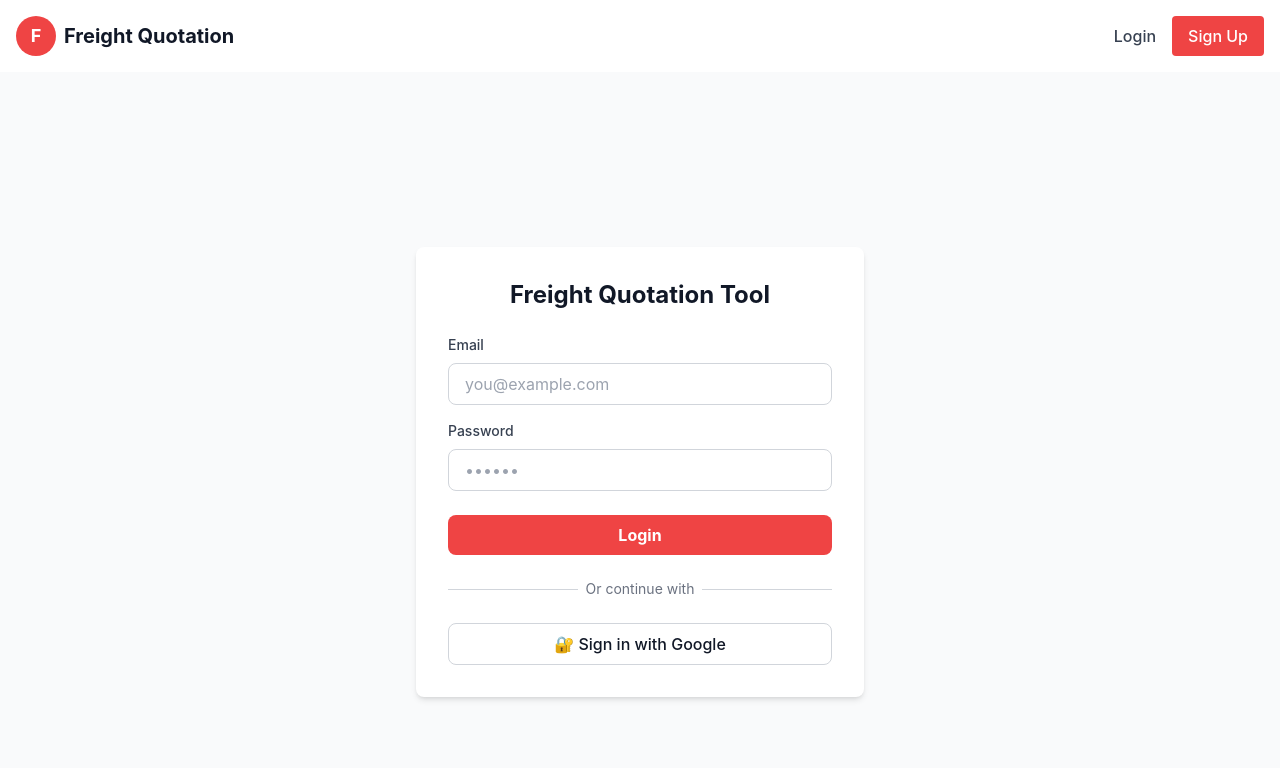
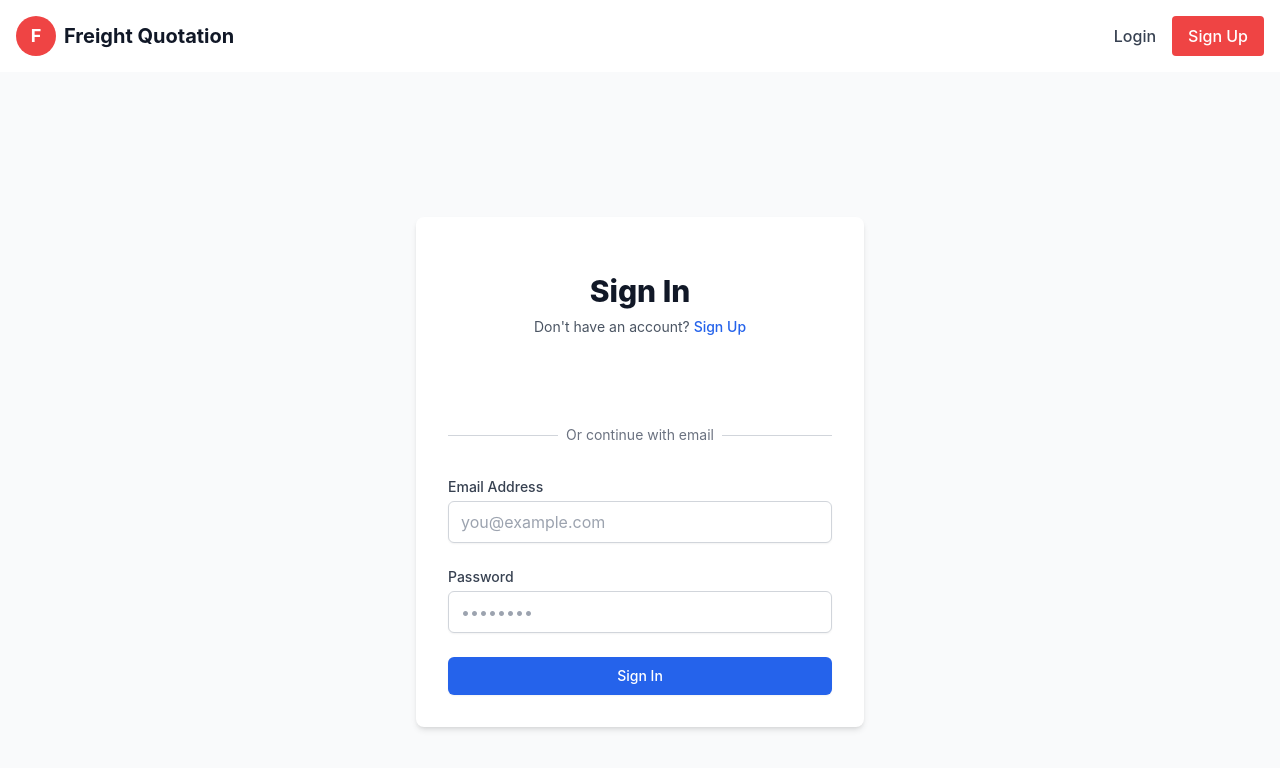
Before and after one commit to PrathamKSrivastav/FreightQuotationTool, a React (Vite) app in the folder frontend/: page /login in a window 1280 px wide. Shown: the top 768 px of the page. Built offline with nearby package versions, Linux system fonts and the light colour scheme.

Commit message:
Update Login.jsx

```diff
--- a/frontend/src/pages/Login.jsx
+++ b/frontend/src/pages/Login.jsx
@@ -1,130 +1,271 @@
 import { useState } from 'react'
 import { useNavigate } from 'react-router-dom'
 import { useAuthStore } from '../store/authStore'
+import { GoogleLogin } from '@react-oauth/google'
 import apiClient from '../api/client'
 import Navbar from '../components/Navbar'
 
 export default function Login() {
   const navigate = useNavigate()
-  const { setUser, setAuthToken } = useAuthStore()
+  const { loginWithGoogle, register } = useAuthStore()
+
+  const [isSignUp, setIsSignUp] = useState(false)
+  const [loading, setLoading] = useState(false)
+  const [error, setError] = useState('')
+
   const [formData, setFormData] = useState({
     email: '',
-    password: ''
+    password: '',
+    confirmPassword: '',
+    name: ''
   })
-  const [error, setError] = useState('')
-  const [loading, setLoading] = useState(false)
 
   const handleChange = (e) => {
     const { name, value } = e.target
-    setFormData(prev => ({
-      ...prev,
-      [name]: value
-    }))
+    setFormData(prev => ({ ...prev, [name]: value }))
   }
 
-  const handleSubmit = async (e) => {
+  // Handle Email/Password Login
+  const handleEmailLogin = async (e) => {
     e.preventDefault()
     setLoading(true)
     setError('')
 
     try {
-      // For now, using Google OAuth
-      // If you want to add email/password login, add API call here
-      const response = await apiClient.post('/auth/login', formData)
+      const response = await apiClient.post('/auth/login', {
+        email: formData.email,
+        password: formData.password
+      })
 
       if (response.data.success) {
-        setUser(response.data.data.user)
-        setAuthToken(response.data.data.authToken)
-        localStorage.setItem('authToken', response.data.data.authToken)
-        navigate('/quote')
+        const { user, token } = response.data.data
+        localStorage.setItem('authToken', token)
+        localStorage.setItem('user', JSON.stringify(user))
+        navigate('/dashboard')
       }
     } catch (err) {
+      setError(err.response?.data?.message || 'Login failed')
       console.error('Login error:', err)
-      setError(err.response?.data?.message || 'Login failed')
     } finally {
       setLoading(false)
     }
   }
 
+  // Handle Email/Password Signup
+  const handleEmailSignUp = async (e) => {
+    e.preventDefault()
+    setLoading(true)
+    setError('')
+
+    // Validate passwords match
+    if (formData.password !== formData.confirmPassword) {
+      setError('Passwords do not match')
+      setLoading(false)
+      return
+    }
+
+    // Validate password length
+    if (formData.password.length < 6) {
+      setError('Password must be at least 6 characters')
+      setLoading(false)
+      return
+    }
+
+    try {
+      const response = await apiClient.post('/auth/register', {
+        name: formData.name,
+        email: formData.email,
+        password: formData.password
+      })
+
+      if (response.data.success) {
+        const { user, token } = response.data.data
+        localStorage.setItem('authToken', token)
+        localStorage.setItem('user', JSON.stringify(user))
+        navigate('/dashboard')
+      }
+    } catch (err) {
+      setError(err.response?.data?.message || 'Signup failed')
+      console.error('Signup error:', err)
+    } finally {
+      setLoading(false)
+    }
+  }
+
+  // Handle Google OAuth Success
+  const handleGoogleSuccess = async (credentialResponse) => {
+    setLoading(true)
+    setError('')
+
+    try {
+      const googleToken = credentialResponse.credential
+
+      // Send to backend
+      const response = await apiClient.post('/auth/google', {
+        token: googleToken
+      })
+
+      if (response.data.success) {
+        const { user, token } = response.data.data
+        localStorage.setItem('authToken', token)
+        localStorage.setItem('user', JSON.stringify(user))
+        navigate('/dashboard')
+      }
+    } catch (err) {
+      setError(err.response?.data?.message || 'Google login failed')
+      console.error('Google login error:', err)
+    } finally {
+      setLoading(false)
+    }
+  }
+
+  // Handle Google OAuth Error
+  const handleGoogleError = () => {
+    setError('Google login failed. Please try again.')
+  }
+
   return (
-    <div>
+    <>
       <Navbar />
       <div className="min-h-screen flex items-center justify-center bg-gray-50 py-12 px-4 sm:px-6 lg:px-8">
-        <div className="max-w-md w-full bg-white rounded-lg shadow-md p-8">
-          <h2 className="text-2xl font-bold text-gray-900 mb-6 text-center">
-            Freight Quotation Tool
-          </h2>
+        <div className="max-w-md w-full space-y-8 bg-white p-8 rounded-lg shadow-md">
+          {/* Header */}
+          <div>
+            <h2 className="mt-6 text-center text-3xl font-extrabold text-gray-900">
+              {isSignUp ? 'Create Account' : 'Sign In'}
+            </h2>
+            <p className="mt-2 text-center text-sm text-gray-600">
+              {isSignUp
+                ? 'Already have an account? '
+                : "Don't have an account? "}
+              <button
+                onClick={() => {
+                  setIsSignUp(!isSignUp)
+                  setError('')
+                  setFormData({ email: '', password: '', confirmPassword: '', name: '' })
+                }}
+                className="font-medium text-blue-600 hover:text-blue-500"
+              >
+                {isSignUp ? 'Sign In' : 'Sign Up'}
+              </button>
+            </p>
+          </div>
 
+          {/* Error Message */}
           {error && (
-            <div className="mb-4 p-3 bg-red-100 border border-red-400 text-red-700 rounded">
-              {error}
+            <div className="rounded-md bg-red-50 p-4">
+              <p className="text-sm font-medium text-red-800">{error}</p>
             </div>
           )}
 
-          <form onSubmit={handleSubmit} autoComplete="on">
-            <div className="mb-4">
-              <label className="block text-sm font-medium text-gray-700 mb-2">
-                Email
-              </label>
-              <input
-                type="email"
-                name="email"
-                value={formData.email}
-                onChange={handleChange}
-                autoComplete="username"
-                placeholder="you@example.com"
-                className="w-full px-4 py-2 border border-gray-300 rounded-lg focus:ring-2 focus:ring-red-500 focus:border-transparent"
-                required
+          {/* Google OAuth Button */}
+          <div className="space-y-4">
+            <div className="flex justify-center">
+              <GoogleLogin
+                onSuccess={handleGoogleSuccess}
+                onError={handleGoogleError}
+                text={isSignUp ? 'signup_with' : 'signin_with'}
               />
             </div>
 
-            <div className="mb-6">
-              <label className="block text-sm font-medium text-gray-700 mb-2">
-                Password
-              </label>
-              <input
-                type="password"
-                name="password"
-                value={formData.password}
-                onChange={handleChange}
-                autoComplete="current-password"
-                placeholder="••••••"
-                className="w-full px-4 py-2 border border-gray-300 rounded-lg focus:ring-2 focus:ring-red-500 focus:border-transparent"
-                required
-              />
-            </div>
-
-            <button
-              type="submit"
-              disabled={loading}
-              className="w-full bg-red-500 hover:bg-red-600 text-white font-bold py-2 rounded-lg transition disabled:opacity-50"
-            >
-              {loading ? 'Logging in...' : 'Login'}
-            </button>
-          </form>
-
-          <div className="mt-6">
             <div className="relative">
               <div className="absolute inset-0 flex items-center">
                 <div className="w-full border-t border-gray-300"></div>
               </div>
               <div className="relative flex justify-center text-sm">
-                <span className="px-2 bg-white text-gray-500">Or continue with</span>
+                <span className="px-2 bg-white text-gray-500">Or continue with email</span>
               </div>
             </div>
+          </div>
 
-            <div className="mt-6">
-              <button
-                type="button"
-                onClick={() => window.location.href = '/api/auth/google'}
-                className="w-full bg-white text-gray-900 border border-gray-300 rounded-lg px-4 py-2 font-medium hover:bg-gray-50 transition"
-              >
-                🔐 Sign in with Google
-              </button>
+          {/* Email/Password Form */}
+          <form className="mt-8 space-y-6" onSubmit={isSignUp ? handleEmailSignUp : handleEmailLogin}>
+            {/* Name Field (Only for SignUp) */}
+            {isSignUp && (
+              <div>
+                <label htmlFor="name" className="block text-sm font-medium text-gray-700">
+                  Full Name
+                </label>
+                <input
+                  id="name"
+                  name="name"
+                  type="text"
+                  required
+                  value={formData.name}
+                  onChange={handleChange}
+                  className="mt-1 block w-full px-3 py-2 border border-gray-300 rounded-md shadow-sm focus:outline-none focus:ring-blue-500 focus:border-blue-500"
+                  placeholder="John Doe"
+                />
+              </div>
+            )}
+
+            {/* Email Field */}
+            <div>
+              <label htmlFor="email" className="block text-sm font-medium text-gray-700">
+                Email Address
+              </label>
+              <input
+                id="email"
+                name="email"
+                type="email"
+                required
+                value={formData.email}
+                onChange={handleChange}
+                className="mt-1 block w-full px-3 py-2 border border-gray-300 rounded-md shadow-sm focus:outline-none focus:ring-blue-500 focus:border-blue-500"
+                placeholder="you@example.com"
+              />
             </div>
-          </div>
+
+            {/* Password Field */}
+            <div>
+              <label htmlFor="password" className="block text-sm font-medium text-gray-700">
+                Password
+              </label>
+              <input
+                id="password"
+                name="password"
+                type="password"
+                required
+                value={formData.password}
+                onChange={handleChange}
+                className="mt-1 block w-full px-3 py-2 border border-gray-300 rounded-md shadow-sm focus:outline-none focus:ring-blue-500 focus:border-blue-500"
+                placeholder="••••••••"
+              />
+              {isSignUp && (
+                <p className="mt-1 text-xs text-gray-500">At least 6 characters</p>
+              )}
+            </div>
+
+            {/* Confirm Password Field (Only for SignUp) */}
+            {isSignUp && (
+              <div>
+                <label htmlFor="confirmPassword" className="block text-sm font-medium text-gray-700">
+                  Confirm Password
+                </label>
+                <input
+                  id="confirmPassword"
+                  name="confirmPassword"
+                  type="password"
+                  required
+                  value={formData.confirmPassword}
+                  onChange={handleChange}
+                  className="mt-1 block w-full px-3 py-2 border border-gray-300 rounded-md shadow-sm focus:outline-none focus:ring-blue-500 focus:border-blue-500"
+                  placeholder="••••••••"
+                />
+              </div>
+            )}
+
+            {/* Submit Button */}
+            <button
+              type="submit"
+              disabled={loading}
+              className="w-full flex justify-center py-2 px-4 border border-transparent rounded-md shadow-sm text-sm font-medium text-white bg-blue-600 hover:bg-blue-700 disabled:bg-gray-400 disabled:cursor-not-allowed"
+            >
+              {loading ? 'Loading...' : isSignUp ? 'Create Account' : 'Sign In'}
+            </button>
+          </form>
         </div>
       </div>
-    </div>
+    </>
   )
 }
```
